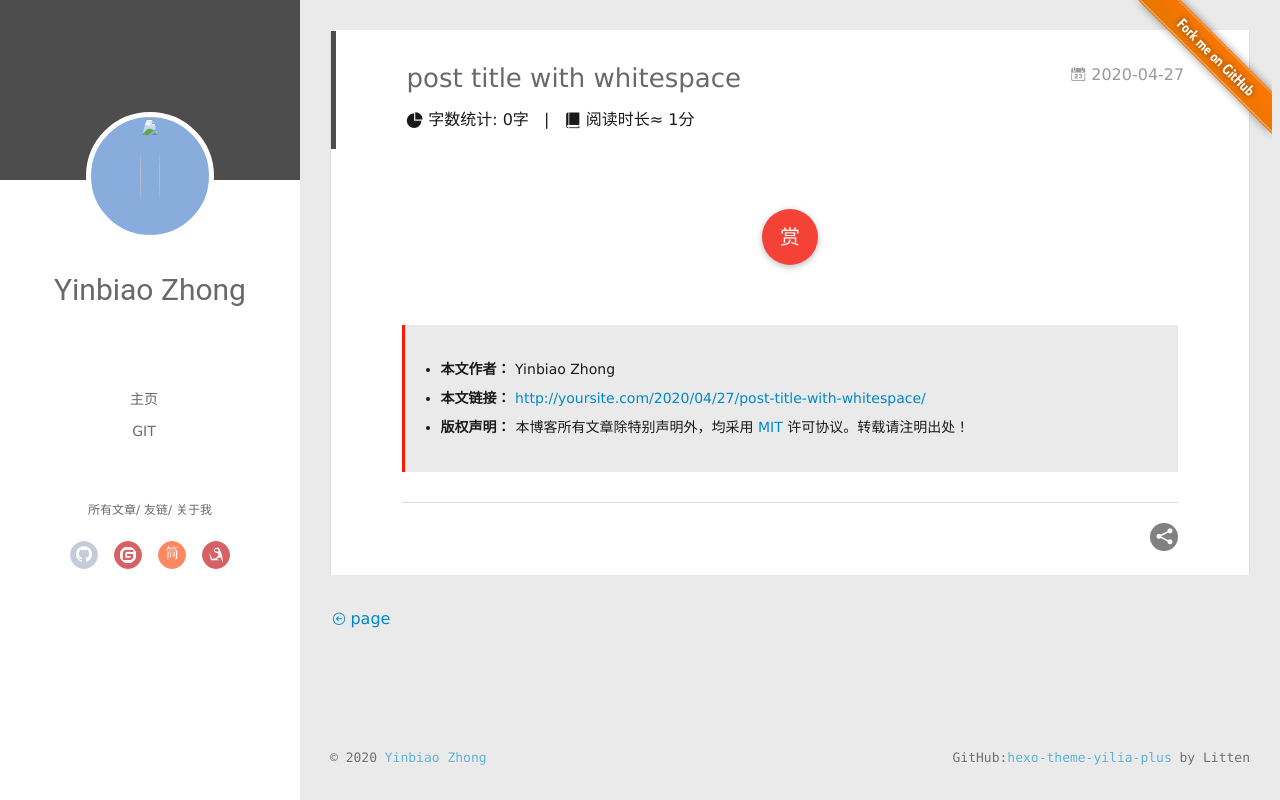
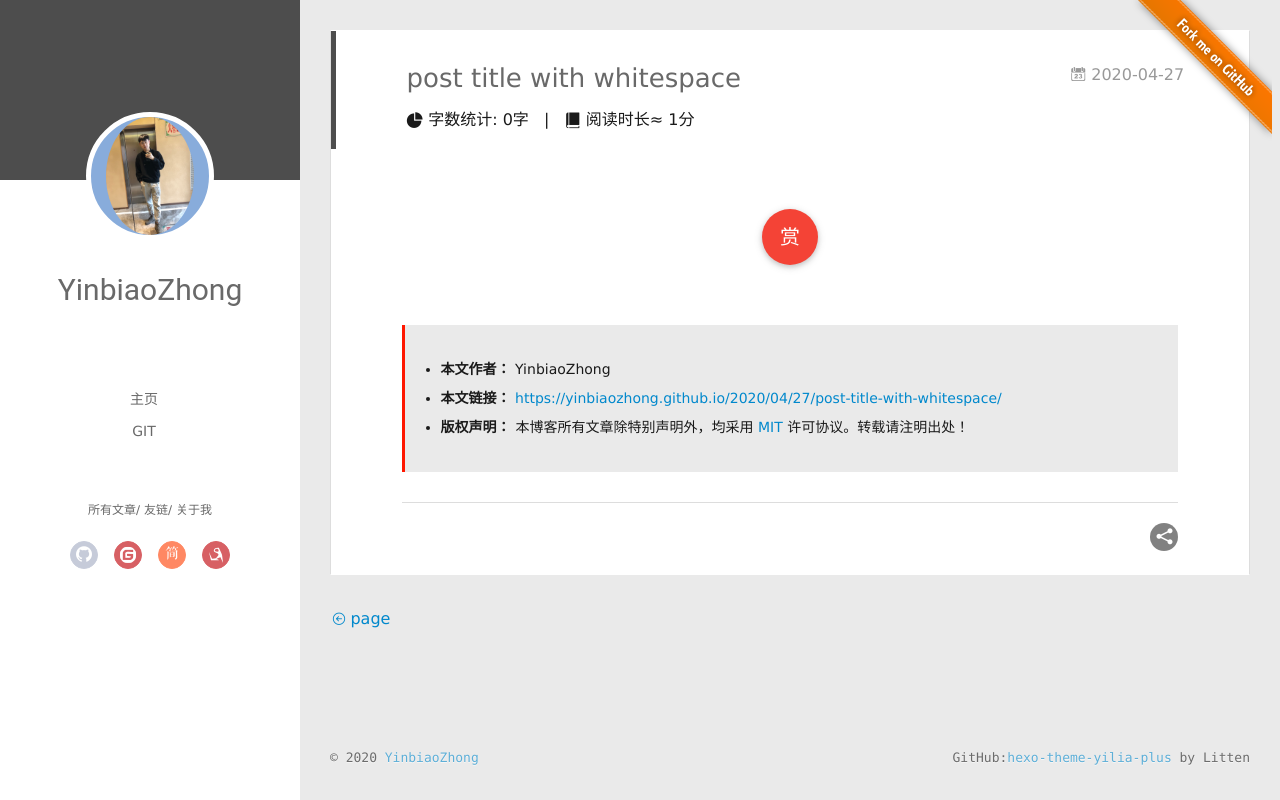
Before and after one commit to yinbiaozhong/yinbiaozhong.github.io, a plain HTML site: page 2020/04/27/post-title-with-whitespace/index.html in a window 1280 px wide. Drawn offline with Linux system fonts and the light colour scheme; some packages are replaced by stand-ins of ours; no server answers; a script that the page names is missing.

Commit message:
Site updated: 2020-04-27 05:28:25

```diff
--- a/2020/04/27/about/me/index.html
+++ b/2020/04/27/about/me/index.html
@@ -5,22 +5,22 @@
 
   <meta name="renderer" content="webkit">
   <meta http-equiv="X-UA-Compatible" content="IE=edge" >
-  <link rel="dns-prefetch" href="http://yoursite.com">
-  <title>page | Hexo</title>
+  <link rel="dns-prefetch" href="https://yinbiaozhong.github.io">
+  <title>page | YinbiaoZhong</title>
   <meta name="generator" content="hexo-theme-yilia-plus">
   <meta name="viewport" content="width=device-width, initial-scale=1, maximum-scale=1">
 
   <meta property="og:type" content="article">
 <meta property="og:title" content="page">
-<meta property="og:url" content="http://yoursite.com/2020/04/27/about/me/index.html">
-<meta property="og:site_name" content="Hexo">
+<meta property="og:url" content="https://yinbiaozhong.github.io/2020/04/27/about/me/index.html">
+<meta property="og:site_name" content="YinbiaoZhong">
 <meta property="og:locale" content="en_US">
 <meta property="article:published_time" content="2020-04-27T01:13:09.000Z">
 <meta property="article:modified_time" content="2020-04-27T02:56:46.926Z">
-<meta property="article:author" content="Yinbiao Zhong">
+<meta property="article:author" content="YinbiaoZhong">
 <meta name="twitter:card" content="summary">
 
-    <link rel="alternative" href="/atom.xml" title="Hexo" type="application/atom+xml">
+    <link rel="alternative" href="/atom.xml" title="YinbiaoZhong" type="application/atom+xml">
 
 
     <link rel="icon" href="/favicon.ico">
@@ -64,7 +64,7 @@
 			<img src="/img/head.jpg" class="js-avatar">
 		</a>
 		<hgroup>
-			<h1 class="header-author"><a href="/">Yinbiao Zhong</a></h1>
+			<h1 class="header-author"><a href="/">YinbiaoZhong</a></h1>
 		</hgroup>
 
 
@@ -132,7 +132,7 @@
 				</a>
 			</div>
 			<hgroup>
-			  <h1 class="header-author js-header-author">Yinbiao Zhong</h1>
+			  <h1 class="header-author js-header-author">YinbiaoZhong</h1>
 			</hgroup>
 
 
@@ -274,11 +274,11 @@
       <ul class="post-copyright">
         <li>
           <strong>本文作者：</strong>
-          Yinbiao Zhong
+          YinbiaoZhong
         </li>
         <li>
           <strong>本文链接：</strong>
-          <a href="http://yoursite.com/2020/04/27/about/me/" title="page" target="_blank">http://yoursite.com/2020/04/27/about/me/</a>
+          <a href="https://yinbiaozhong.github.io/2020/04/27/about/me/" title="page" target="_blank">https://yinbiaozhong.github.io/2020/04/27/about/me/</a>
         </li>
 
         <li>
@@ -345,7 +345,7 @@
     <a class="close js-modal-close" href="javascript:;"><i class="icon icon-close"></i></a>
     <p>扫一扫，分享到微信</p>
     <div class="wx-qrcode">
-     <!-- <img src="//pan.baidu.com/share/qrcode?url=http://yoursite.com/2020/04/27/about/me/" alt="微信分享二维码"> -->
+     <!-- <img src="//pan.baidu.com/share/qrcode?url=https://yinbiaozhong.github.io/2020/04/27/about/me/" alt="微信分享二维码"> -->
     </div>
 </div>
 
@@ -405,7 +405,7 @@
   <div class="outer">
     <div id="footer-info">
     	<div class="footer-left">
-    		&copy; 2020 <a href="http://yoursite.com/" target="_blank">Yinbiao Zhong</a>
+    		&copy; 2020 <a href="https://yinbiaozhong.github.io/" target="_blank">YinbiaoZhong</a>
     	</div>
       	<div class="footer-right">
 
@@ -576,7 +576,7 @@
     	<section class="tools-section tools-section-me" q-show="aboutme">
 
 
-  	  		<div class="aboutme-wrap" id="aboutme">主要涉及技术：<br>嵌入式软硬件开发<br>机器视觉、深度学习算法<br>LOL比尔吉沃特水手， 贼水的那种！<br>联系QQ:504932345<br></div>
+  	  		<div class="aboutme-wrap" id="aboutme">主要涉及技术：<br>嵌入式软硬件开发<br>机器视觉、深度学习算法<br><br>LOL比尔吉沃特水手<br>联系QQ:504932345<br></div>
 
     	</section>
 
--- a/2020/04/27/post-title-with-whitespace/index.html
+++ b/2020/04/27/post-title-with-whitespace/index.html
@@ -5,22 +5,22 @@
 
   <meta name="renderer" content="webkit">
   <meta http-equiv="X-UA-Compatible" content="IE=edge" >
-  <link rel="dns-prefetch" href="http://yoursite.com">
-  <title>post title with whitespace | Hexo</title>
+  <link rel="dns-prefetch" href="https://yinbiaozhong.github.io">
+  <title>post title with whitespace | YinbiaoZhong</title>
   <meta name="generator" content="hexo-theme-yilia-plus">
   <meta name="viewport" content="width=device-width, initial-scale=1, maximum-scale=1">
 
   <meta property="og:type" content="article">
 <meta property="og:title" content="post title with whitespace">
-<meta property="og:url" content="http://yoursite.com/2020/04/27/post-title-with-whitespace/index.html">
-<meta property="og:site_name" content="Hexo">
+<meta property="og:url" content="https://yinbiaozhong.github.io/2020/04/27/post-title-with-whitespace/index.html">
+<meta property="og:site_name" content="YinbiaoZhong">
 <meta property="og:locale" content="en_US">
 <meta property="article:published_time" content="2020-04-27T01:12:40.000Z">
 <meta property="article:modified_time" content="2020-04-27T02:56:46.926Z">
-<meta property="article:author" content="Yinbiao Zhong">
+<meta property="article:author" content="YinbiaoZhong">
 <meta name="twitter:card" content="summary">
 
-    <link rel="alternative" href="/atom.xml" title="Hexo" type="application/atom+xml">
+    <link rel="alternative" href="/atom.xml" title="YinbiaoZhong" type="application/atom+xml">
 
 
     <link rel="icon" href="/favicon.ico">
@@ -64,7 +64,7 @@
 			<img src="/img/head.jpg" class="js-avatar">
 		</a>
 		<hgroup>
-			<h1 class="header-author"><a href="/">Yinbiao Zhong</a></h1>
+			<h1 class="header-author"><a href="/">YinbiaoZhong</a></h1>
 		</hgroup>
 
 
@@ -132,7 +132,7 @@
 				</a>
 			</div>
 			<hgroup>
-			  <h1 class="header-author js-header-author">Yinbiao Zhong</h1>
+			  <h1 class="header-author js-header-author">YinbiaoZhong</h1>
 			</hgroup>
 
 
@@ -274,11 +274,11 @@
       <ul class="post-copyright">
         <li>
           <strong>本文作者：</strong>
-          Yinbiao Zhong
+          YinbiaoZhong
         </li>
         <li>
           <strong>本文链接：</strong>
-          <a href="http://yoursite.com/2020/04/27/post-title-with-whitespace/" title="post title with whitespace" target="_blank">http://yoursite.com/2020/04/27/post-title-with-whitespace/</a>
+          <a href="https://yinbiaozhong.github.io/2020/04/27/post-title-with-whitespace/" title="post title with whitespace" target="_blank">https://yinbiaozhong.github.io/2020/04/27/post-title-with-whitespace/</a>
         </li>
 
         <li>
@@ -345,7 +345,7 @@
     <a class="close js-modal-close" href="javascript:;"><i class="icon icon-close"></i></a>
     <p>扫一扫，分享到微信</p>
     <div class="wx-qrcode">
-     <!-- <img src="//pan.baidu.com/share/qrcode?url=http://yoursite.com/2020/04/27/post-title-with-whitespace/" alt="微信分享二维码"> -->
+     <!-- <img src="//pan.baidu.com/share/qrcode?url=https://yinbiaozhong.github.io/2020/04/27/post-title-with-whitespace/" alt="微信分享二维码"> -->
     </div>
 </div>
 
@@ -409,7 +409,7 @@
   <div class="outer">
     <div id="footer-info">
     	<div class="footer-left">
-    		&copy; 2020 <a href="http://yoursite.com/" target="_blank">Yinbiao Zhong</a>
+    		&copy; 2020 <a href="https://yinbiaozhong.github.io/" target="_blank">YinbiaoZhong</a>
     	</div>
       	<div class="footer-right">
 
@@ -580,7 +580,7 @@
     	<section class="tools-section tools-section-me" q-show="aboutme">
 
 
-  	  		<div class="aboutme-wrap" id="aboutme">主要涉及技术：<br>嵌入式软硬件开发<br>机器视觉、深度学习算法<br>LOL比尔吉沃特水手， 贼水的那种！<br>联系QQ:504932345<br></div>
+  	  		<div class="aboutme-wrap" id="aboutme">主要涉及技术：<br>嵌入式软硬件开发<br>机器视觉、深度学习算法<br><br>LOL比尔吉沃特水手<br>联系QQ:504932345<br></div>
 
     	</section>
 
```
Also changed, not shown: about/me.html (+13 -13 lines), archives/2020/04/index.html (+11 -11 lines), archives/2020/index.html (+11 -11 lines), archives/index.html (+11 -11 lines), index.html (+11 -11 lines), img/head.jpg (added).
